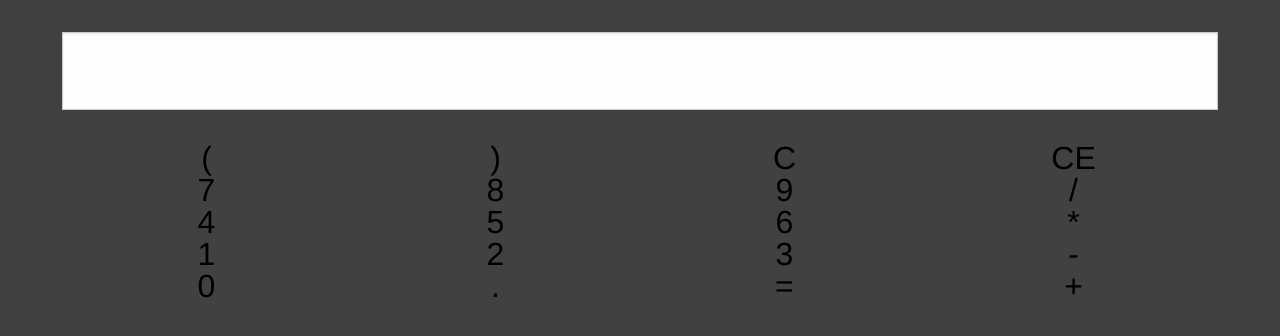
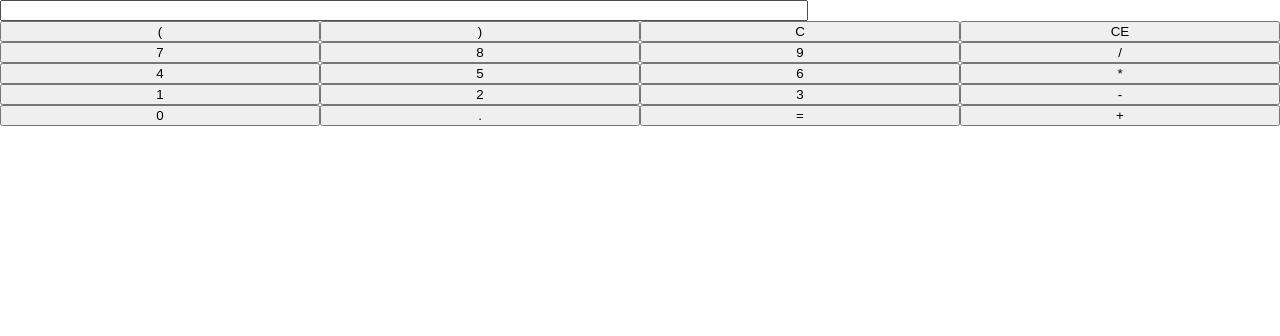
Before and after one commit to tsekwi/react-calculator, a React (Create React App) app: page / in a window 1280 px wide. Shown: the top 336 px of the page. Built offline with nearby package versions, Linux system fonts and the light colour scheme.

Commit message:
implemented css grid

```diff
--- a/src/App.js
+++ b/src/App.js
@@ -1,6 +1,6 @@
 import { useState } from "react";
 import Button from './Button';
-import './foundation.min.css';
+// import './foundation.min.css';
 import './style.scss';
 
 const App = () => {
@@ -8,7 +8,14 @@ const App = () => {
 
   const handleSubmit = (e) => {
     e.preventDefault();
-    setValue(eval(value));
+    setValue(prevValue => eval(prevValue));
+    setValue(prevValue => prevValue.toString());
+    // "(8--2)".split("").map(item => {
+    //   if (Number(item) == item)
+    //     return Number(item);
+    //   else return item;
+    // });
+    // https://medium.com/@stoopidguy1992/how-to-write-a-math-expression-parser-in-javascript-b5147bc9466b
   }
 
   const updateState = (e) => {
@@ -21,22 +28,18 @@ const App = () => {
 
   const clearEntry = () => {
     setValue(value.slice(0,-1));
-    console.log(value);
   }
 
   return (
-    <form className="grid-container" onSubmit={ handleSubmit }>
-      <div className="grid-x grid-padding-x">
-        <div className="cell small-12">
-          <label>
-            <input type="text" value={ value } onChange={ updateState } />
-          </label>
-        </div>
+    <form className="grid" onSubmit={ handleSubmit }>
+      <div className="grid-container">
+        <label className="grid-1">
+          <input type="text" value={ value } onChange={ updateState } style={{ width: '100vh' }} />
+        </label>
       </div>
-
-      <div className="grid-x">
-        <div className="cell small-12">
-          <div className="grid-x">
+      <div className="grid-container">
+        <div className="item1">
+          <div className="grid-4">
             {
               ['(',')'].map(num =>
                 <Button
@@ -50,11 +53,8 @@ const App = () => {
             <button type="button" id="CE" value="CE" onClick={ clearEntry } key="CE" className="cell small-3 text-center">CE</button>
           </div>
         </div>
-      </div>
-
-      <div className="grid-x">
-        <div className="cell small-9">
-          <div className="grid-x">
+        <div className="item2">
+          <div className="grid-3">
             {
               [7,8,9,4,5,6,1,2,3,0,'.'].map(num =>
                 <Button
@@ -67,8 +67,8 @@ const App = () => {
             <button className="cell small-4 text-center" type="submit">=</button>
           </div>
         </div>
-        <div className="cell small-3">
-          <div className="grid-y">
+        <div className="item3">
+          <div class="grid-1">
             {
               ['/','*','-','+'].map(num =>
                 <Button
--- a/src/style.scss
+++ b/src/style.scss
@@ -1,160 +1,182 @@
-$white: #fff;
-$border-box: #c5c5c5;
-$gradient-1: #f9f9f9;
-$gradient-2: #f1f1f1;
-$gradient-3: #00ff80;
-$gradient-4: #00e673;
-@mixin flex-item($flex) {
-  -webkit-box-flex: $flex;
-  -webkit-flex: $flex;
-  -ms-flex: $flex;
-  flex: $flex;
+.item1 { grid-area: span-4; }
+.item2 { grid-area: span-3; }
+.item3 { grid-area: span-1; }
+
+.grid-container, .grid-1, .grid-3, .grid-4 {
+  display: grid;
 }
-@mixin flex-box() {
-  display: -webkit-box;
-  display: -webkit-flex;
-  display: -ms-flexbox;
-  display: flex;
-}
-@mixin align-items() {
-  -webkit-box-align: center;
-  -webkit-align-items: center;
-  -ms-flex-align: center;
-  align-items: center;
-}
-@mixin flex-flow() {
-  -webkit-flex-flow: row wrap;
-  -ms-flex-flow: row wrap;
-  flex-flow: row wrap;
-}
-* {
-  -webkit-box-sizing: border-box;
-  -moz-box-sizing: border-box;
-  box-sizing: border-box;
-  -webkit-font-smoothing: antialiased;
-}
-html {
-  font: 2rem/normal Arial, sans-serif;
-  letter-spacing: normal;
-  line-height: 1;
-}
-body {
-  background-color: #414141;
-  margin: 0;
-  padding: 1rem;
-}
-html,
-body,
-.application,
-.flex-item-1,
-.flex-item-2,
-.flex-item-3,
-.application > div:first-child div,
-.application > div:nth-child(2) > div > div:nth-child(2) span[id] {
-  height: 100%;
-}
-.application {
-  background-color: $white;
-  box-shadow: 3px 3px 1px 0 #222, 0 0 1px 0 #222;
-  min-height: 400px;
-  min-width: 350px;
-  padding: 1.5rem .75rem;
-  > div:first-child {
-    height: 10%;
+.grid-container {
+  grid-template-areas:
+    'span-4 span-4 span-4 span-4'
+    'span-3 span-3 span-3 span-1';
+  .grid-1 {
+    grid-template-columns: 1fr;
   }
-  > div:nth-child(2) > div > div:nth-child(2),
-  > div:nth-child(2) > div:nth-child(2) span[id]:not(:last-of-type) {
-    height: 20%;
+  .grid-3 {
+    grid-template-columns: 1fr 1fr 1fr;
   }
-  > div:nth-child(2) > div > div:first-child span[id] {
-    height: 25%;
-  }
-  > div:nth-child(2) > div:nth-child(2) span[id]:last-child {
-    height: 40%;
-  }
-  > div:nth-child(2) > div > div:first-child {
-    height: 80%;
-  }
-  > div:nth-child(2) {
-    height: 90%;
-    margin: .2rem 0 0;
-  }
-  > div:nth-child(2) > div > div:first-child > div:first-child span:first-child {
-    color: #0080ff;
-    font-weight: bolder;
-  }
-  > div:nth-child(2) > div > div:first-child > div:first-child span:first-child,
-  > div:nth-child(2) > div > div:first-child > div:nth-child(2) span:first-child,
-  > div:nth-child(2) > div > div:first-child > div:nth-child(3) span:first-child,
-  > div:nth-child(2) > div:last-of-type > span {
-    background-color: #f1f1f1;
-    background: -moz-linear-gradient(top, $gradient-1 0%, $gradient-2 100%);
-    background: -webkit-gradient(left top, left bottom, color-stop(0%, $gradient-1), color-stop(100%, $gradient-2));
-    background: -webkit-linear-gradient(top, $gradient-1 0%, $gradient-2 100%);
-    background: -o-linear-gradient(top, $gradient-1 0%, $gradient-2 100%);
-    background: -ms-linear-gradient(top, $gradient-1 0%, $gradient-2 100%);
-    background: linear-gradient(to bottom, $gradient-1 0%, $gradient-2 100%);
-  }
-  > div:nth-child(2) > div:last-of-type > span:last-of-type {
-    background-color: $gradient-3;
-    background: -moz-linear-gradient(top, $gradient-3 0%, $gradient-4 100%);
-    background: -webkit-gradient(left top, left bottom, color-stop(0%, $gradient-3), color-stop(100%, $gradient-4));
-    background: -webkit-linear-gradient(top, $gradient-3 0%, $gradient-4 100%);
-    background: -o-linear-gradient(top, $gradient-3 0%, $gradient-4 100%);
-    background: -ms-linear-gradient(top, $gradient-3 0%, $gradient-4 100%);
-    background: linear-gradient(to bottom, $gradient-3 0%, $gradient-4 100%);
-    box-shadow: inset -1px -1px 0 0 #00cc66, inset 1px 1px 0 0 #00cc66;
-  }
-  > div:nth-child(2) > div:last-of-type > span:last-of-type:hover {
-    box-shadow: inset -1px -1px 0 0 #00cc66, inset 1px 1px 0 0 #00cc66, inset 0 -3px 0 0 #00cc66;
+  .grid-4 {
+    grid-template-columns: 1fr 1fr 1fr 1fr;
   }
 }
-.row {
-  overflow: hidden;
-}
-body,
-.row,
-span[id] {
-  width: 100%;
-}
-#numbers,
-span[id] {
-  @include flex-box();
-  @include align-items();
-}
-#numbers {
-  border: 1px solid $border-box;
-  height: 100%;
-  justify-content: flex-end;
-  margin: 0 .2rem;
-  padding: 0 .5rem 0 0;
-  width: 100%;
-  div {
-    display: inline-block;
-    height: auto;
-    width: auto;
-  }
-}
-span[id] {
-  background-color: $white;
-  border: .2rem solid $white;
-  box-shadow: inset -1px -1px 0 0 $border-box, inset 1px 1px 0 0 $border-box;
-  justify-content: center;
-}
-span[id]:hover {
-  box-shadow: inset -1px -1px 0 0 $border-box, inset 1px 1px 0 0 $border-box, inset 0 -3px 0 0 #e1e1e1;
-}
-.flex-container {
-  @include flex-box();
-  @include flex-flow();
-  @include align-items();
-}
-.flex-item-1 {
-  @include flex-item(1);
-}
-.flex-item-2 {
-  @include flex-item(2);
-}
-.flex-item-3 {
-  @include flex-item(3);
-}
+
+// $white: #fff;
+// $border-box: #c5c5c5;
+// $gradient-1: #f9f9f9;
+// $gradient-2: #f1f1f1;
+// $gradient-3: #00ff80;
+// $gradient-4: #00e673;
+// @mixin flex-item($flex) {
+//   -webkit-box-flex: $flex;
+//   -webkit-flex: $flex;
+//   -ms-flex: $flex;
+//   flex: $flex;
+// }
+// @mixin flex-box() {
+//   display: -webkit-box;
+//   display: -webkit-flex;
+//   display: -ms-flexbox;
+//   display: flex;
+// }
+// @mixin align-items() {
+//   -webkit-box-align: center;
+//   -webkit-align-items: center;
+//   -ms-flex-align: center;
+//   align-items: center;
+// }
+// @mixin flex-flow() {
+//   -webkit-flex-flow: row wrap;
+//   -ms-flex-flow: row wrap;
+//   flex-flow: row wrap;
+// }
+// * {
+//   -webkit-box-sizing: border-box;
+//   -moz-box-sizing: border-box;
+//   box-sizing: border-box;
+//   -webkit-font-smoothing: antialiased;
+// }
+// html {
+//   font: 2rem/normal Arial, sans-serif;
+//   letter-spacing: normal;
+//   line-height: 1;
+// }
+// body {
+//   background-color: #414141;
+//   margin: 0;
+//   padding: 1rem;
+// }
+// html,
+// body,
+// .application,
+// .flex-item-1,
+// .flex-item-2,
+// .flex-item-3,
+// .application > div:first-child div,
+// .application > div:nth-child(2) > div > div:nth-child(2) span[id] {
+//   height: 100%;
+// }
+// .application {
+//   background-color: $white;
+//   box-shadow: 3px 3px 1px 0 #222, 0 0 1px 0 #222;
+//   min-height: 400px;
+//   min-width: 350px;
+//   padding: 1.5rem .75rem;
+//   > div:first-child {
+//     height: 10%;
+//   }
+//   > div:nth-child(2) > div > div:nth-child(2),
+//   > div:nth-child(2) > div:nth-child(2) span[id]:not(:last-of-type) {
+//     height: 20%;
+//   }
+//   > div:nth-child(2) > div > div:first-child span[id] {
+//     height: 25%;
+//   }
+//   > div:nth-child(2) > div:nth-child(2) span[id]:last-child {
+//     height: 40%;
+//   }
+//   > div:nth-child(2) > div > div:first-child {
+//     height: 80%;
+//   }
+//   > div:nth-child(2) {
+//     height: 90%;
+//     margin: .2rem 0 0;
+//   }
+//   > div:nth-child(2) > div > div:first-child > div:first-child span:first-child {
+//     color: #0080ff;
+//     font-weight: bolder;
+//   }
+//   > div:nth-child(2) > div > div:first-child > div:first-child span:first-child,
+//   > div:nth-child(2) > div > div:first-child > div:nth-child(2) span:first-child,
+//   > div:nth-child(2) > div > div:first-child > div:nth-child(3) span:first-child,
+//   > div:nth-child(2) > div:last-of-type > span {
+//     background-color: #f1f1f1;
+//     background: -moz-linear-gradient(top, $gradient-1 0%, $gradient-2 100%);
+//     background: -webkit-gradient(left top, left bottom, color-stop(0%, $gradient-1), color-stop(100%, $gradient-2));
+//     background: -webkit-linear-gradient(top, $gradient-1 0%, $gradient-2 100%);
+//     background: -o-linear-gradient(top, $gradient-1 0%, $gradient-2 100%);
+//     background: -ms-linear-gradient(top, $gradient-1 0%, $gradient-2 100%);
+//     background: linear-gradient(to bottom, $gradient-1 0%, $gradient-2 100%);
+//   }
+//   > div:nth-child(2) > div:last-of-type > span:last-of-type {
+//     background-color: $gradient-3;
+//     background: -moz-linear-gradient(top, $gradient-3 0%, $gradient-4 100%);
+//     background: -webkit-gradient(left top, left bottom, color-stop(0%, $gradient-3), color-stop(100%, $gradient-4));
+//     background: -webkit-linear-gradient(top, $gradient-3 0%, $gradient-4 100%);
+//     background: -o-linear-gradient(top, $gradient-3 0%, $gradient-4 100%);
+//     background: -ms-linear-gradient(top, $gradient-3 0%, $gradient-4 100%);
+//     background: linear-gradient(to bottom, $gradient-3 0%, $gradient-4 100%);
+//     box-shadow: inset -1px -1px 0 0 #00cc66, inset 1px 1px 0 0 #00cc66;
+//   }
+//   > div:nth-child(2) > div:last-of-type > span:last-of-type:hover {
+//     box-shadow: inset -1px -1px 0 0 #00cc66, inset 1px 1px 0 0 #00cc66, inset 0 -3px 0 0 #00cc66;
+//   }
+// }
+// .row {
+//   overflow: hidden;
+// }
+// body,
+// .row,
+// span[id] {
+//   width: 100%;
+// }
+// #numbers,
+// span[id] {
+//   @include flex-box();
+//   @include align-items();
+// }
+// #numbers {
+//   border: 1px solid $border-box;
+//   height: 100%;
+//   justify-content: flex-end;
+//   margin: 0 .2rem;
+//   padding: 0 .5rem 0 0;
+//   width: 100%;
+//   div {
+//     display: inline-block;
+//     height: auto;
+//     width: auto;
+//   }
+// }
+// span[id] {
+//   background-color: $white;
+//   border: .2rem solid $white;
+//   box-shadow: inset -1px -1px 0 0 $border-box, inset 1px 1px 0 0 $border-box;
+//   justify-content: center;
+// }
+// span[id]:hover {
+//   box-shadow: inset -1px -1px 0 0 $border-box, inset 1px 1px 0 0 $border-box, inset 0 -3px 0 0 #e1e1e1;
+// }
+// .flex-container {
+//   @include flex-box();
+//   @include flex-flow();
+//   @include align-items();
+// }
+// .flex-item-1 {
+//   @include flex-item(1);
+// }
+// .flex-item-2 {
+//   @include flex-item(2);
+// }
+// .flex-item-3 {
+//   @include flex-item(3);
+// }
```
